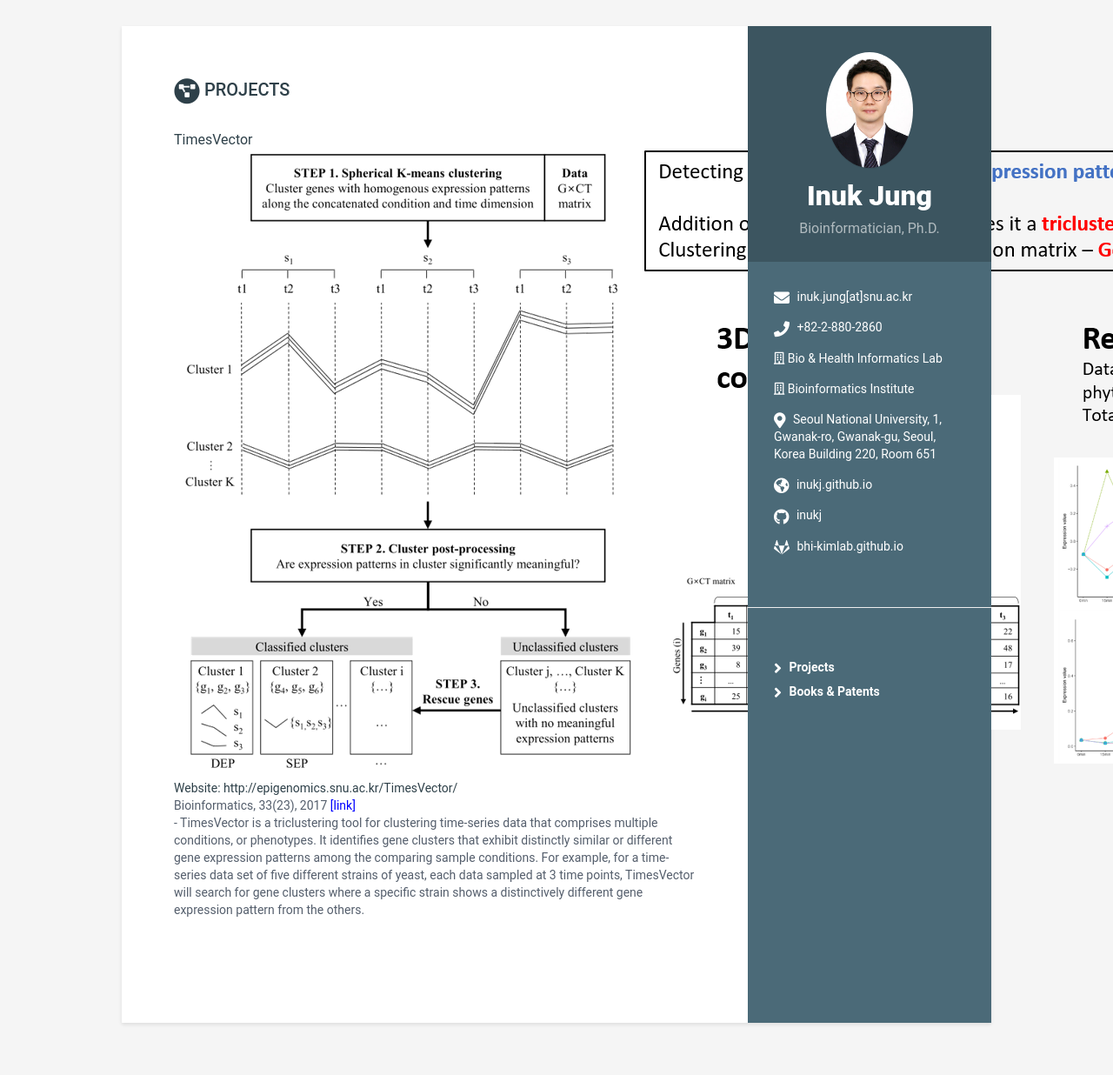
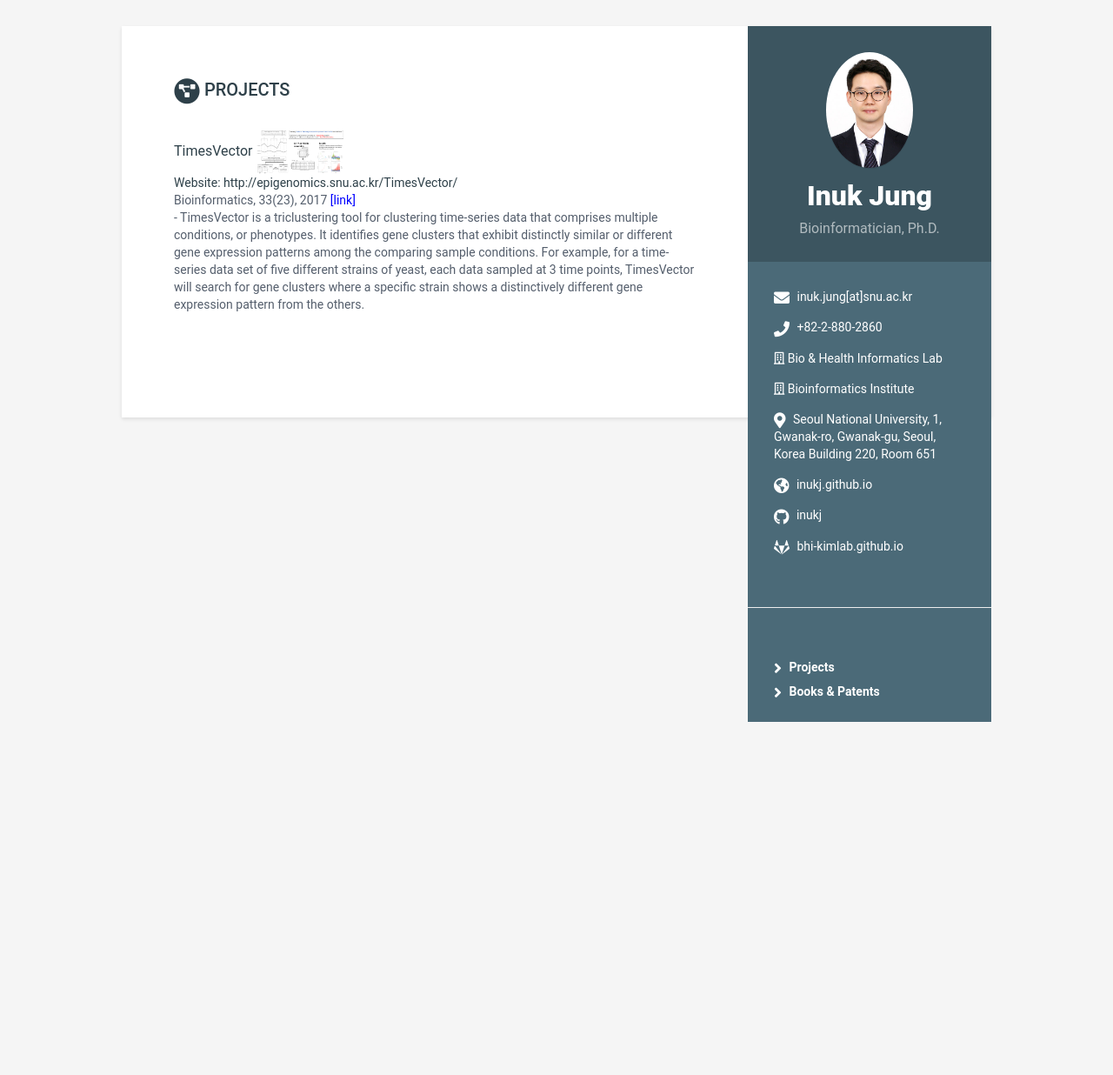
Before and after one commit to inukj/inukj.github.io, a Jekyll site: the page built from projects_main.html, in a window 1280 px wide. Shown: the whole page at 87% size. Built offline with Jekyll 4.4.1, drawn with Linux system fonts in a browser that asks for light colours; after the commit the page ends 900 px from its top, so only the background shows below that.

Commit message:
update project

```diff
--- a/_includes/projects.html
+++ b/_includes/projects.html
@@ -24,7 +24,7 @@
       </span>
 
       {% if project.image %}
-      <img src="{{ project.image }}"/>
+      <img src="{{ project.image }}" width="100"/>
       <div><a href="{{ project.link }}">Website: {{ project.link }}</a></div>
       <div class="publication-conference">{{ project.publication }}<a href="{{ project.pb_link }}" style="color:blue"> [link]</a></div>
       {% endif %}
```
